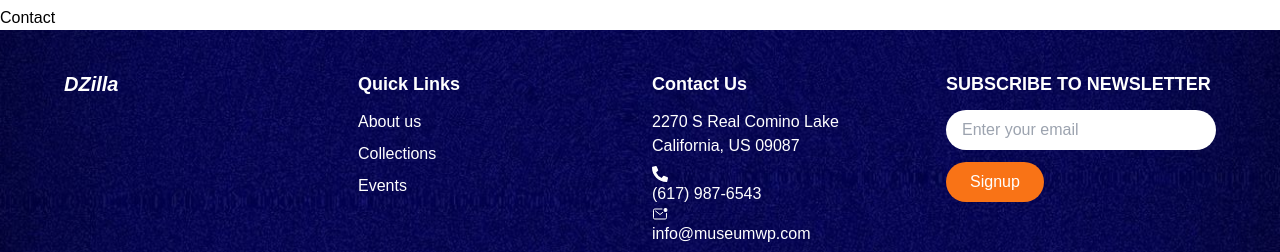
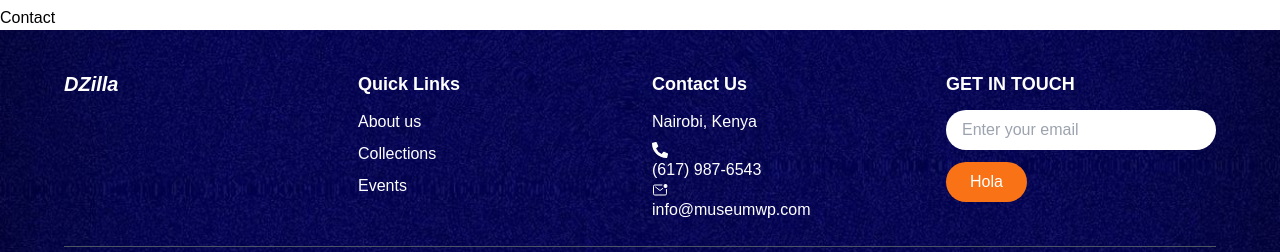
Before and after one commit to DavisKiprotich/DavidZilla-Creatives, a Next.js app: page / in a window 1280 px wide. Shown: the part 1730-1982 px from the top of the page. Built offline with nearby package versions, Linux system fonts and the light colour scheme.

Commit message:
Footer cleanup

```diff
--- a/src/components/Footer.js
+++ b/src/components/Footer.js
@@ -27,15 +27,14 @@ const Footer = () => {
         {/* Contact Info */}
         <div>
           <h3 className="font-semibold text-lg mb-3">Contact Us</h3>
-          <p>2270 S Real Comino Lake</p>
-          <p>California, US 09087</p>
-          <p className="mt-2"><FaPhoneAlt/> (617) 987-6543</p>
-          <p><IoMailUnreadOutline /> info@museumwp.com</p>
+          <p>Nairobi, Kenya</p>
+          <p className="mt-2"><FaPhoneAlt/>(617) 987-6543</p>
+          <p><IoMailUnreadOutline />info@museumwp.com</p>
         </div>
 
         {/* Newsletter Signup */}
         <div>
-          <h3 className="font-semibold text-lg mb-3">SUBSCRIBE TO NEWSLETTER</h3>
+          <h3 className="font-semibold text-lg mb-3">GET IN TOUCH</h3>
           <div className="flex flex-col items-center md:items-start">
             <input
               type="email"
@@ -43,7 +42,7 @@ const Footer = () => {
               className="w-full px-4 py-2 rounded-full text-black focus:outline-none"
             />
             <button className="bg-orange-500 hover:bg-orange-600 text-white px-6 py-2 mt-3 rounded-full">
-              Signup
+              Hola
             </button>
           </div>
         </div>
```
